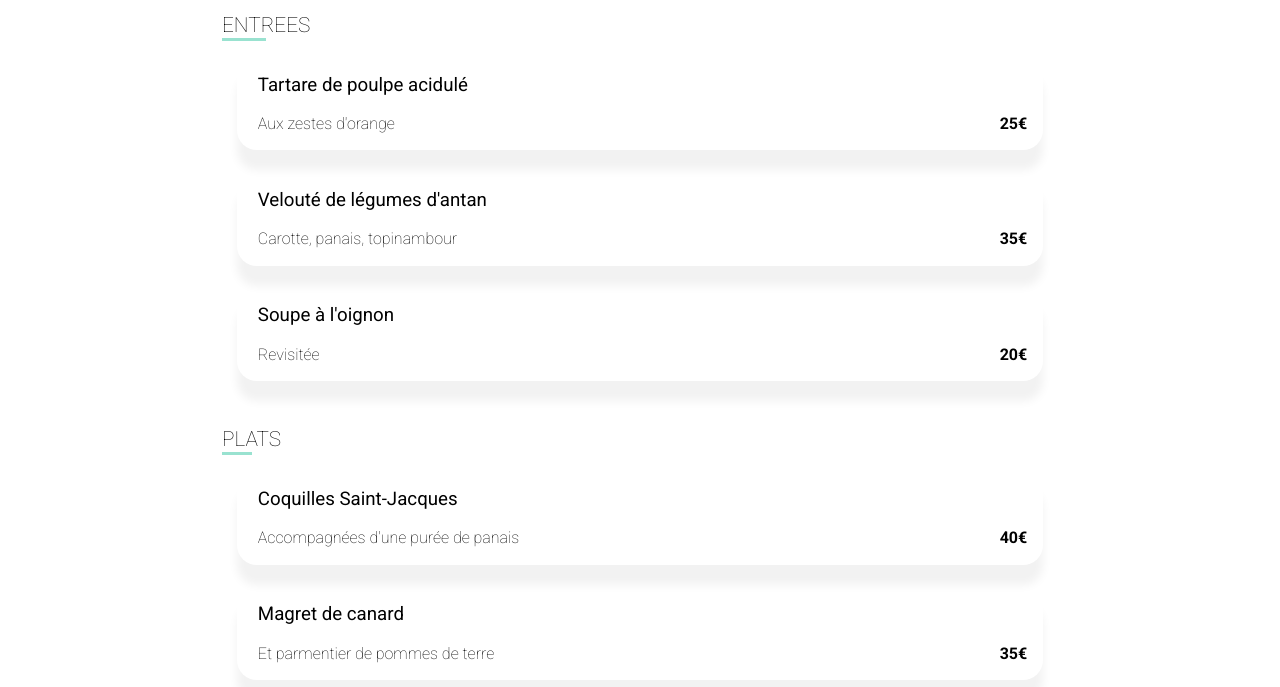
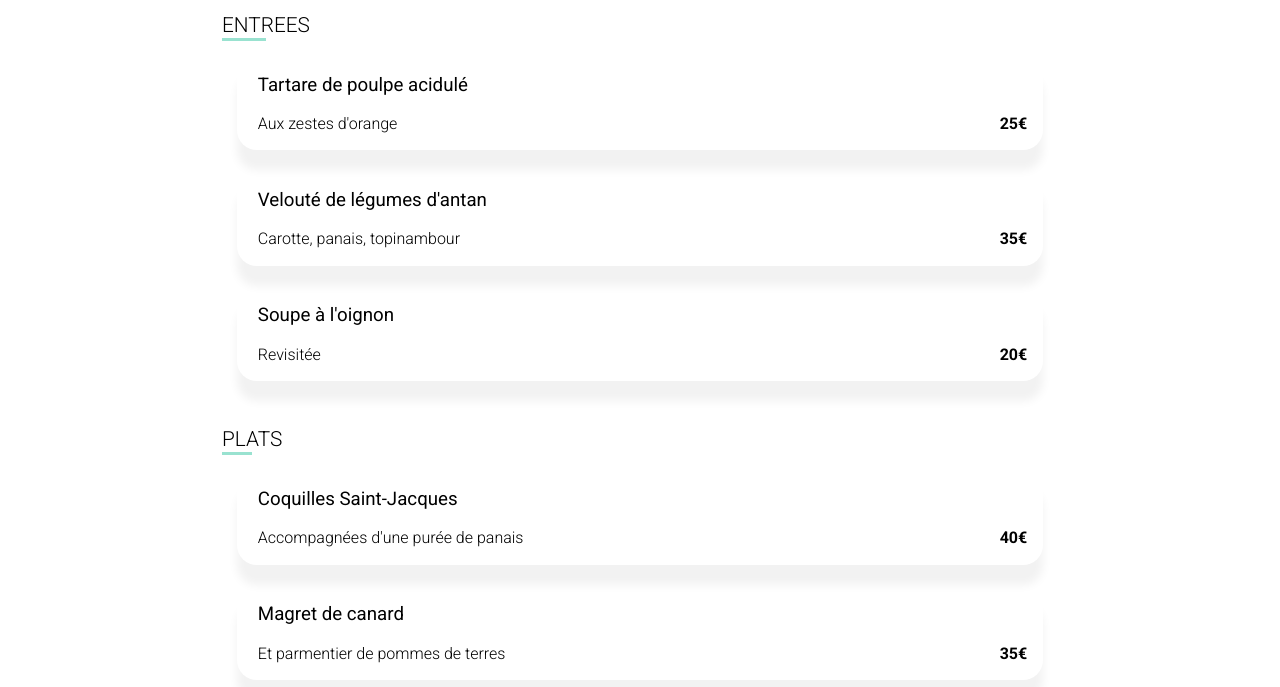
Before and after one commit to Baptiste71/BaptistePlanchon_3_06122021, a website: page pages-menus/a-la-française.html in a window 1280 px wide. Shown: the part 413-1100 px from the top of the page. Drawn offline with Linux system fonts and the light colour scheme; a web font is replaced by a local one.

Commit message:
correction police site complet

```diff
--- a/pages-menus/a-la-française.html
+++ b/pages-menus/a-la-française.html
@@ -137,7 +137,7 @@
 
                     <div class="assiette">
                         <h3>Magret de canard</h3>
-                        <p>Et parmentier de pommes de terre</p>
+                        <p>Et parmentier de pommes de terres</p>
                     </div>
                     <div class="prix">
                         <p>35€</p>
--- a/sass/base/_fondations.scss
+++ b/sass/base/_fondations.scss
@@ -1,6 +1,6 @@
 @import url('https://fonts.googleapis.com/css2?family=Roboto:wght@100;400&family=Shrikhand&display=swap');
 @import url('https://fonts.googleapis.com/css2?family=Roboto:wght@100;400;700&display=swap');
-
+@import url('https://fonts.googleapis.com/css2?family=Roboto:wght@300&display=swap');
 
 body {
     margin: 0;
--- a/sass/layouts/_section-2-menu.scss
+++ b/sass/layouts/_section-2-menu.scss
@@ -23,6 +23,7 @@
 
 .section-2-menu {
     @include police-txt-secondaire;
+    font-weight: 300;
     font-size: 1.3em;
     margin-left: 30px;
     position: relative;
@@ -43,6 +44,7 @@
     margin-bottom: 10px;
     cursor: pointer;
     @include police-txt-secondaire;
+    font-weight: 300;
     & p h3 {
         text-overflow: ellipsis;
         white-space: nowrap;
--- a/sass/pages/accueil/_section3-accueil.scss
+++ b/sass/pages/accueil/_section3-accueil.scss
@@ -58,6 +58,7 @@
 
 .descriptif-resto p {
     @include police-txt-secondaire;
+    font-weight: 300;
     font-size: 1.4em;
     margin: 5px 0px 20px 10px;
 }
```
Also changed, not shown: public/css/style.css.
